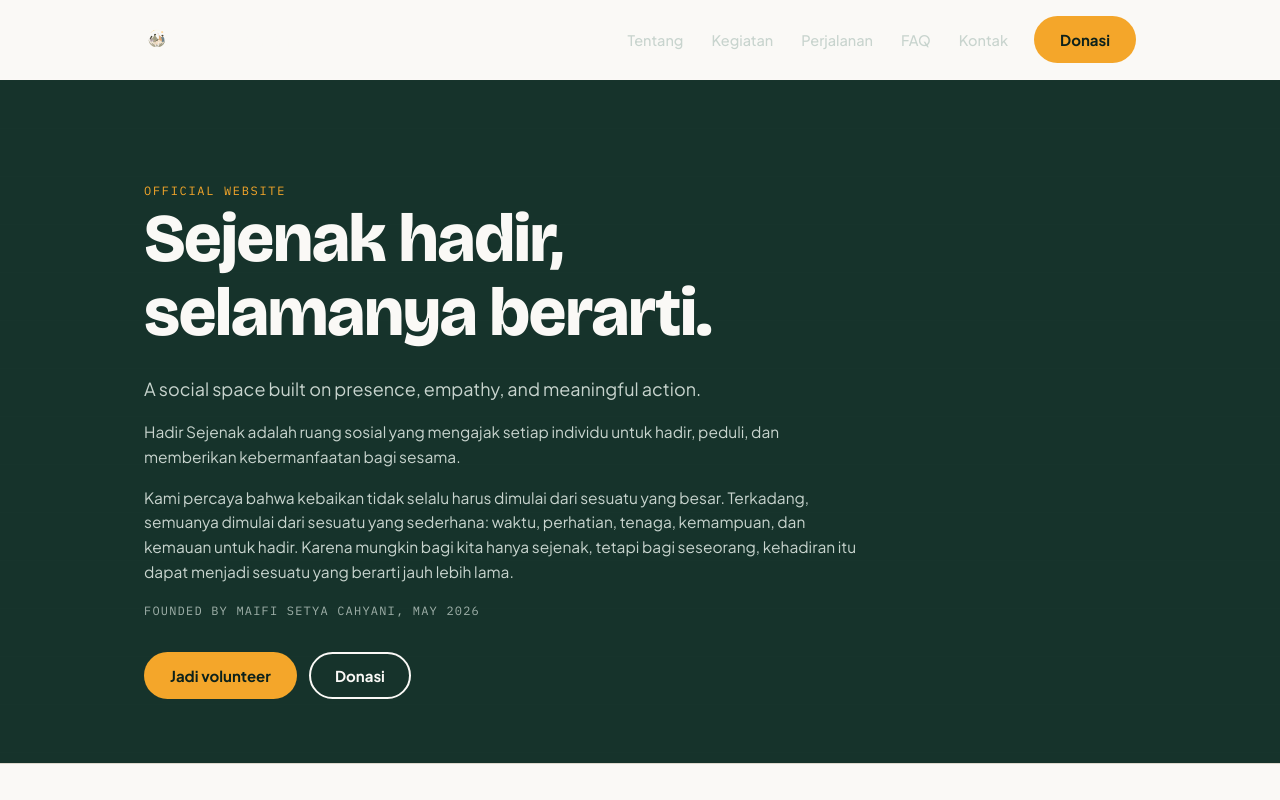
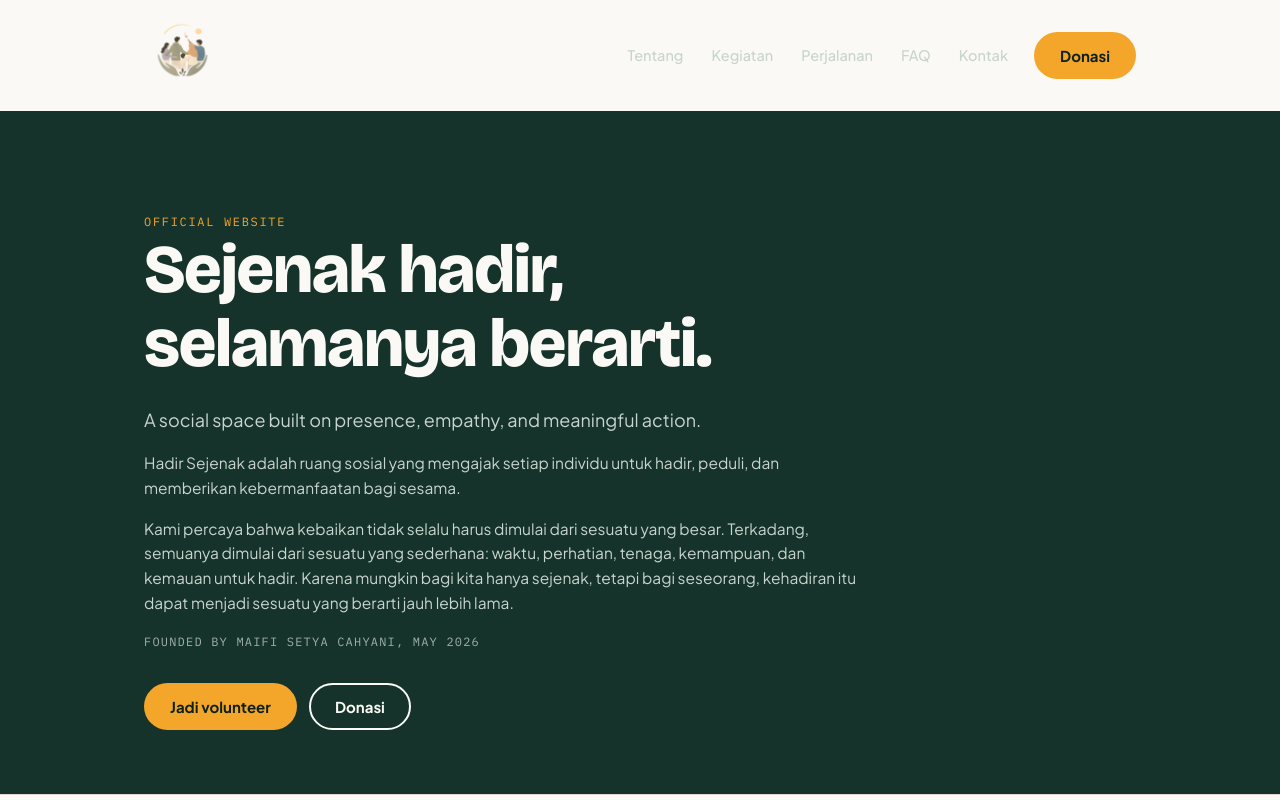
Before and after one commit to mzf11125/hadirsejenak, a React (Vite) app: page / in a window 1280 px wide. Shown: the top 800 px of the page. Built offline with nearby package versions, Linux system fonts and the light colour scheme.

Commit message:
style: make header logo 3x bigger

```diff
--- a/src/components/SiteHeader.tsx
+++ b/src/components/SiteHeader.tsx
@@ -11,8 +11,8 @@ export default function SiteHeader() {
             className="brand-mark"
             src="/logo-mark.png"
             alt=""
-            width={26}
-            height={26}
+            width={78}
+            height={78}
           />
           {site.org.name}
         </Link>
--- a/src/styles/components.css
+++ b/src/styles/components.css
@@ -477,8 +477,8 @@
   color: var(--kapur);
 }
 .site-nav .brand-mark {
-  width: 26px;
-  height: 26px;
+  width: 78px;
+  height: 78px;
   border-radius: 50%;
   object-fit: cover;
   flex: none;
```
Also changed, not shown: public/logo-mark.png.
